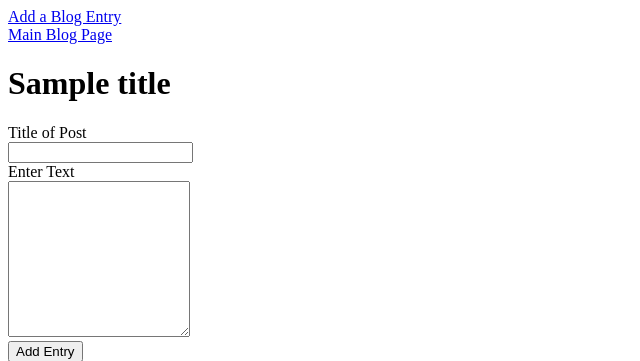
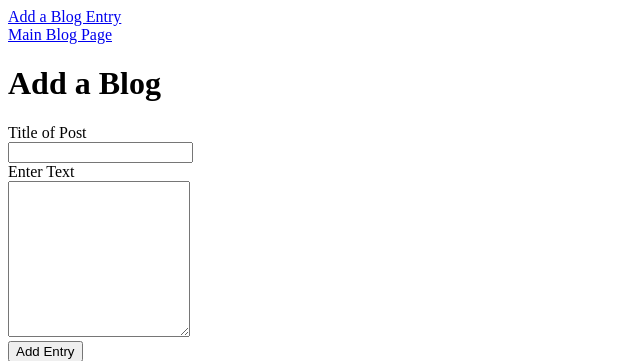
Before and after one commit to shonnawho/blogz, a Flask app: template templates/newpost.html in a window 1280 px wide. Shown: the top 361 px of the page, without its empty margins (0-640 px from the left). Run offline with Flask 2, Linux system fonts and the light colour scheme; the template is opened without the code that fills it: most values are stand-ins (such as "Sample title", 1, 10 or a date in 2020).

Commit message:
Finished

```diff
--- a/main.py
+++ b/main.py
@@ -20,49 +20,83 @@ class Blog(db.Model):
     title = db.Column(db.String(120))
     body = db.Column(db.String(500))
 
-    def __init__(self,title,body,blog):
+    def __init__(self,title,body):
         self.title = title
         self.body = body
 
 
-#  app.route('/')
+#app.route('/')
 #def index():
-   # blog_page = request.args.get('')
+
     #return redirect('/blog')
+
 
 @app.route('/newpost', methods=['POST','GET'])
 def newpost():
 
-    blog_body= ''
-    blog_title = ''
 
     if request.method == 'POST':
 
         blog_body = request.form['blog_body']
         blog_title = request.form['blog_title']
+        title_error = ''
+        body_error = ''
 
-        return render_template('newpost.html', title='Blogs', blog_body=blog_body,blog_title=blog_title)
+
+        if len (blog_body) < 1:
+            body_error = 'Must have content!'
+
+
+        if len (blog_title) < 1:
+            title_error = 'Must have content!'
+
+        if not body_error and not title_error:
+
+            new_blog = Blog(blog_title, blog_body)
+            db.session.add(new_blog)
+            db.session.commit()
+            url = '/blog?id=' + str(new_blog.id)
+            return redirect(url)
+
+        else:
+            return render_template('newpost.html',body_error=body_error,title_error=title_error)
 
     else:
 
-
-        return render_template('newpost.html', title="Blogs")
-
+        return render_template('newpost.html')
 
 @app.route('/blog', methods=['POST', 'GET'])
 def blog():
 
-    if request.method == 'POST':
+    if request.args:
+        blog_id = request.args.get("id")
+        blog = Blog.query.get(blog_id)
+        return render_template('single_post.html',blog=blog)
 
-        blog_body = request.form['blog_body']
-        blog_title = request.form['blog_title']
-        new_blog = Blog(blog_title, blog_body,blog)
-        db.session.add(new_blog)
-        db.session.commit()
-        #request.args.get('blog_list')
 
-    blog_list = Blog.query.filter_by().all()
-    return render_template('blog.html',blog_list=blog_list)
+    else:
+        blog_list = Blog.query.all()
+
+        return render_template('blog.html',blog_list=blog_list)
+
+    #@app.route('/single_post')
+    #def view():
+
+    #return redirect('/blog?id={blog.id}')
+
+    #else:
+
+
+           # single_post = request.args.get['id']
+            #single_blog = Blog.query.filter_by().first()
+
+        #return render_template('/single_post.html')
+
+      #      single_post = Blog.query.filter_by().first()
+        #single_post = request.args.get('id')
+       # return render_template('single_post.html', single_post=single_post, title="Post")
+
+
 
 
 if __name__ == '__main__':
--- a/templates/newpost.html
+++ b/templates/newpost.html
@@ -1,13 +1,14 @@
 {% extends "base.html" %}
 <!--  newpost is a POST request -->
 {% block content %}
-    <h1>{{title}}</h1>
-    <form action='/blog', method="POST">
+    <h1>Add a Blog </h1>
+    <form action='/newpost', method="POST">
 
         <label>
             Title of Post
         <br>
             <input type="text" name="blog_title" />
+            <span class="error">{{title_error}} </span>
         </label>
         <br>
 
@@ -15,6 +16,7 @@
             Enter Text
         <br>
         <textarea name="blog_body" rows="10" cols="20"></textarea>
+        <span class="error">{{body_error}} </span>
         </label>
         <br>
 
```
Also changed, not shown: templates/blog.html (+9 -11 lines), templates/single_post.html (added, +11 -0 lines), templates/blogDetail.html (deleted).
